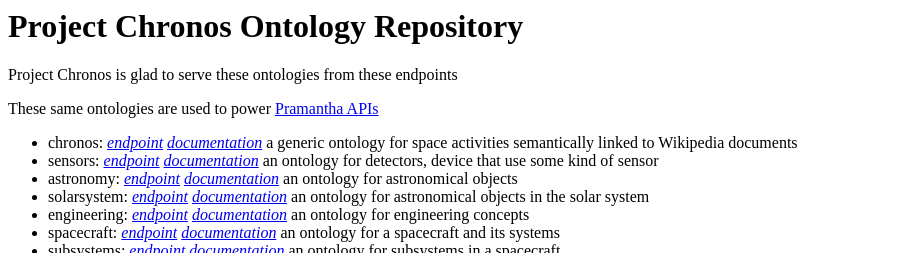
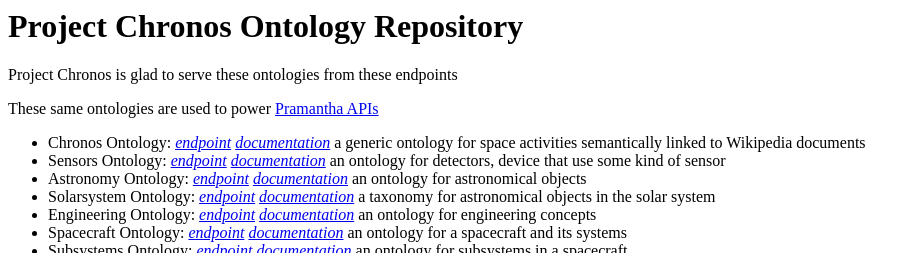
Before and after one commit to chronos-pramantha/ontologies, a Flask app: page /documentation/ in a window 1280 px wide. Shown: the top 253 px of the page, without its empty margins (0-920 px from the left). Run offline with Flask 2, Linux system fonts and the light colour scheme.

Commit message:
refining

```diff
--- a/wsgi/pramanthalod.py
+++ b/wsgi/pramanthalod.py
@@ -28,7 +28,7 @@ def hello():
             "chronos": ["a generic ontology for space activities semantically linked to Wikipedia documents", "/chronos", "/documentation/chronos"],
             "sensors": ["an ontology for detectors, device that use some kind of sensor", "/sensors", "/documentation/sensors"],
             "astronomy": ["an ontology for astronomical objects", "/astronomy", "/documentation/astronomy"],
-            "solarsystem" : ["an ontology for astronomical objects in the solar system", "/solarsystem", "/documentation/solarsystem"],
+            "solarsystem" : ["a taxonomy for astronomical objects in the solar system", "/solarsystem", "/documentation/solarsystem"],
             "engineering": ["an ontology for engineering concepts", "/engineering", "/documentation/engineering"],
             "spacecraft": ["an ontology for a spacecraft and its systems", "/spacecraft", "/documentation/spacecraft"],
             "subsystems": ["an ontology for subsystems in a spacecraft", "/subsystems", "/documentation/subsystems"]
--- a/wsgi/templates/index.html
+++ b/wsgi/templates/index.html
@@ -8,11 +8,11 @@
 
 <ul>
 {% for k, v in content.items() %}
-     <li>{{ k }}: <span style="font-style:italic;"><a href="{{ v[1] }}">endpoint</a> <a href="{{ v[2] }}">documentation</a></span> {{ v[0] }} </li>
+     <li>{{ k.title() }} Ontology: <span style="font-style:italic;"><a href="{{ v[1] }}">endpoint</a> <a href="{{ v[2] }}">documentation</a></span> {{ v[0] }} </li>
 {% endfor %}
 </ul>
 
-<p style="font-size:11px;">
+<p style="font-size:11px;text-align:right;">
 <a rel="license" href="http://creativecommons.org/licenses/by-nc-sa/4.0/"><img alt="Creative Commons License" style="border-width:0" src="https://i.creativecommons.org/l/by-nc-sa/4.0/80x15.png" /></a><br /><span xmlns:dct="http://purl.org/dc/terms/" property="dct:title">Project Chronos Ontology</span> by <a xmlns:cc="http://creativecommons.org/ns#" href="http://projectchronos.org" property="cc:attributionName" rel="cc:attributionURL">http://projectchronos.org</a> is licensed under a <a rel="license" href="http://creativecommons.org/licenses/by-nc-sa/4.0/">Creative Commons Attribution-NonCommercial-ShareAlike 4.0 International License</a>.<br />Based on a work at <a xmlns:dct="http://purl.org/dc/terms/" href="http://ontology.projectchronos.eu" rel="dct:source">http://ontology.projectchronos.eu</a>.<br />Permissions beyond the scope of this license may be available at <a xmlns:cc="http://creativecommons.org/ns#" href="http://pramantha.net" rel="cc:morePermissions">http://pramantha.net</a>.
 </p>
 
--- a/wsgi/templates/jsonld.html
+++ b/wsgi/templates/jsonld.html
@@ -30,7 +30,7 @@
 {% endfor %}
 </ul>
 
-<p style="font-size:11px;">
+<p style="font-size:11px;text-align:right;">
 <a rel="license" href="http://creativecommons.org/licenses/by-nc-sa/4.0/"><img alt="Creative Commons License" style="border-width:0" src="https://i.creativecommons.org/l/by-nc-sa/4.0/80x15.png" /></a><br /><span xmlns:dct="http://purl.org/dc/terms/" property="dct:title">Project Chronos Ontology</span> by <a xmlns:cc="http://creativecommons.org/ns#" href="http://projectchronos.org" property="cc:attributionName" rel="cc:attributionURL">http://projectchronos.org</a> is licensed under a <a rel="license" href="http://creativecommons.org/licenses/by-nc-sa/4.0/">Creative Commons Attribution-NonCommercial-ShareAlike 4.0 International License</a>.<br />Based on a work at <a xmlns:dct="http://purl.org/dc/terms/" href="http://ontology.projectchronos.eu" rel="dct:source">http://ontology.projectchronos.eu</a>.<br />Permissions beyond the scope of this license may be available at <a xmlns:cc="http://creativecommons.org/ns#" href="http://pramantha.net" rel="cc:morePermissions">http://pramantha.net</a>.
 </p>
 </body>
```
